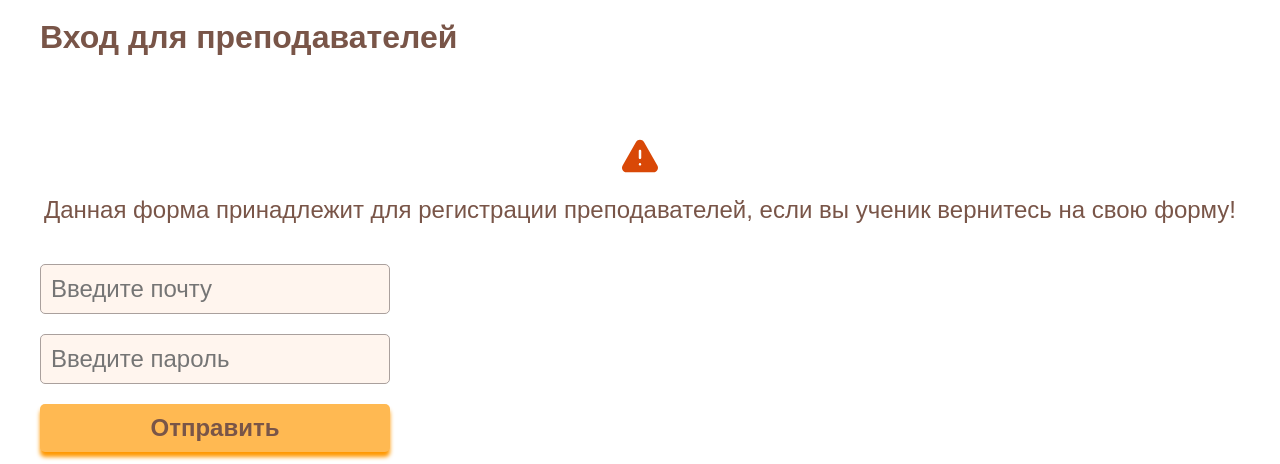
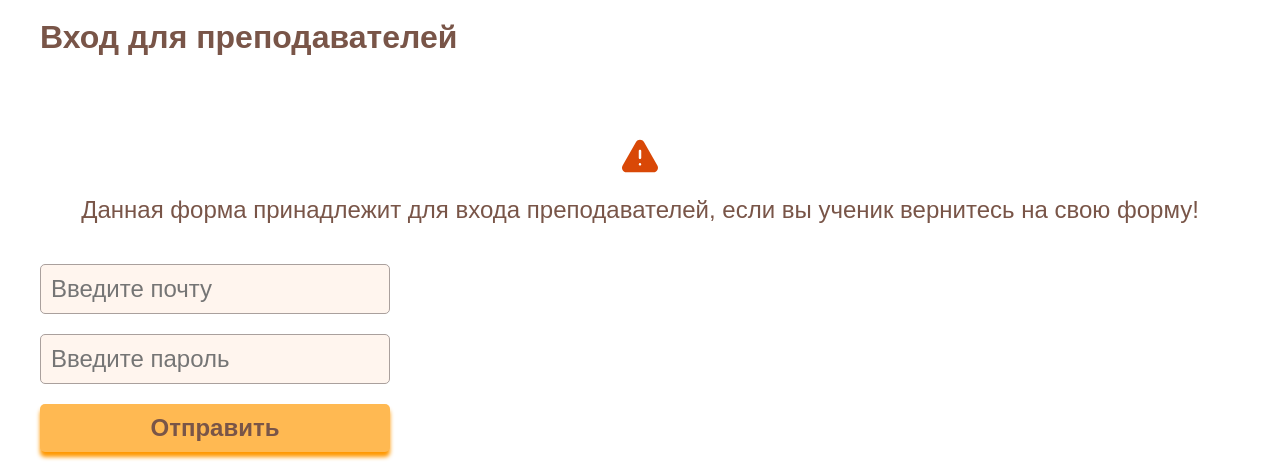
Before and after one commit to falpin/olympiad, a Flask app: page /teach-log in a window 1280 px wide. Shown: the part 208-672 px from the top of the page. Run offline with Flask 3, Linux system fonts and the light colour scheme.

Commit message:
исправила 10 баг

```diff
--- a/templates/teach-log.html
+++ b/templates/teach-log.html
@@ -32,7 +32,7 @@
 				  <path fill-rule="evenodd" clip-rule="evenodd" d="M9.61617 3.6419C10.6736 1.80296 13.3268 1.80296 14.3841 3.6419L22.4271 17.6296C23.4813 19.463 22.1579 21.7504 20.0431 21.7504H3.95721C1.84242 21.7504 0.519055 19.463 1.57322 17.6296L9.61617 3.6419ZM12 8.25C12.4142 8.25 12.75 8.58579 12.75 9V13C12.75 13.4142 12.4142 13.75 12 13.75C11.5858 13.75 11.25 13.4142 11.25 13V9C11.25 8.58579 11.5858 8.25 12 8.25ZM12.5675 17.5008C12.8446 17.1929 12.8196 16.7187 12.5117 16.4416C12.2038 16.1645 11.7296 16.1894 11.4525 16.4973L11.4425 16.5084C11.1654 16.8163 11.1904 17.2905 11.4983 17.5676C11.8062 17.8447 12.2804 17.8197 12.5575 17.5119L12.5675 17.5008Z" fill="#D94807"></path>
 				</svg>
 				<h5 class="h5 normal">
-					Данная форма принадлежит для регистрации преподавателей, если вы ученик вернитесь на свою форму!
+					Данная форма принадлежит для входа преподавателей, если вы ученик вернитесь на свою форму!
 				</h5>
 			</div>
 		</section>
```
